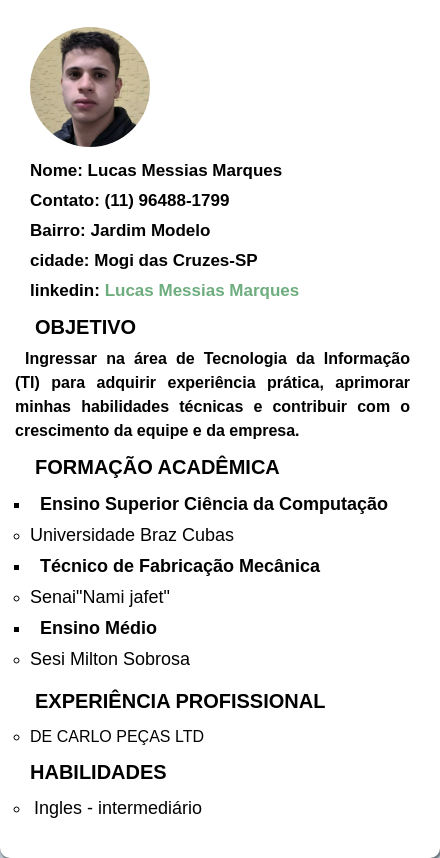
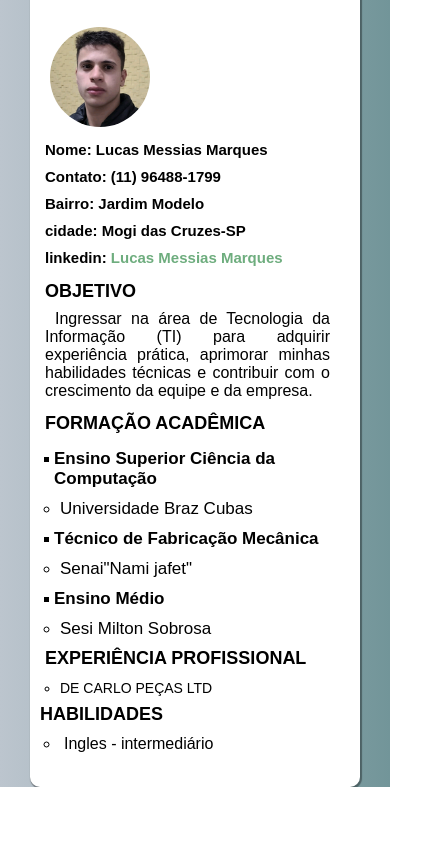
Before and after one commit to Lucasmessiaspy/curriculo-, a plain HTML site: page index.html in a window 390 px wide. Shown: the part 68-926 px from the top of the page, 440 px wide, since content can reach past the window. After the commit the page ends 855 px from the top, so only its background shows below. Drawn offline with Linux system fonts and the light colour scheme.

Commit message:
deixando responsivo

```diff
--- a/estilos/mobilefirst.css
+++ b/estilos/mobilefirst.css
@@ -29,7 +29,7 @@ body{
    main{
     background-color: white;
     font: bold 16px arial;
-    width: 380px;
+    width: 270px;
     margin: auto;
     padding: 30px;
     box-shadow: 1px 1px 1px 1px rgba(0, 0, 0, 0.356);
@@ -37,17 +37,18 @@ body{
     border-bottom-right-radius: 10px ;
    }
    h2{
-    font-size: 20px;
+    font-size: 18px;
+    margin-left: -20px;
    }
    #primero p{
-    margin: 10px 0px 10px -10px;
-    font:bold 17px arial;
+    margin: 10px 0px 10px -25px;
+    font:bold 15px arial;
    }
    article img{
-    width: 120px;
-    height: 120px;
+    width: 100px;
+    height: 100px;
     border-radius: 100%;
-    margin-left: -10px;
+    margin-left: -20px;
    }
    main>h2{
     padding: 5px;
@@ -55,18 +56,20 @@ body{
    }
    main article{
     margin-bottom: 5px;
-
    text-align: justify;
    text-indent: 10px;
    font: 18px;
 }
 #objetivo{
     margin-left: -15px;
-    line-height: 1.5em;
+    line-height: 20px;
+    font:normal 16px arial;
+    text-align: justify;
 }
 .cursando{
+    margin-left: -16px;
     padding: 10px;
-    font: bold 18px arial
+    font: bold 17px arial
 
 }
 #formação{
@@ -76,12 +79,11 @@ body{
 .instituição{
     color: black;
     text-align: justify;
-    font: 18px arial
+    font: 17px arial
 }
 #ingleis{
     padding: 4px;
-       font: 18px arial;
-    margin-bottom: 5px;
+       font: 16px arial;
 }
        p>a{
         text-decoration: none;
@@ -98,10 +100,14 @@ body{
         color: #164773
     }
     .novo{
-        margin-top: 15px;
-        padding-bottom: 10px;
+        margin-top: 4px;
+        padding-bottom: 6px;
     }
     .experiencia{
-        font: 16px arial;
-        margin-top: 5px;
+        font: 14px arial;
+        margin: 5px 0px 8px ;
     }
+
+    section{
+        width: 270px;
+    }
```
